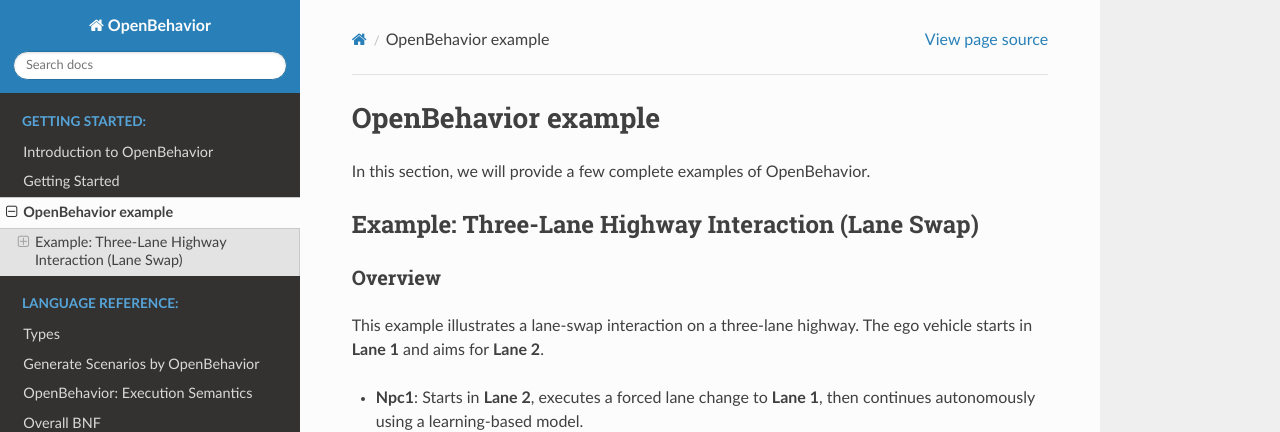
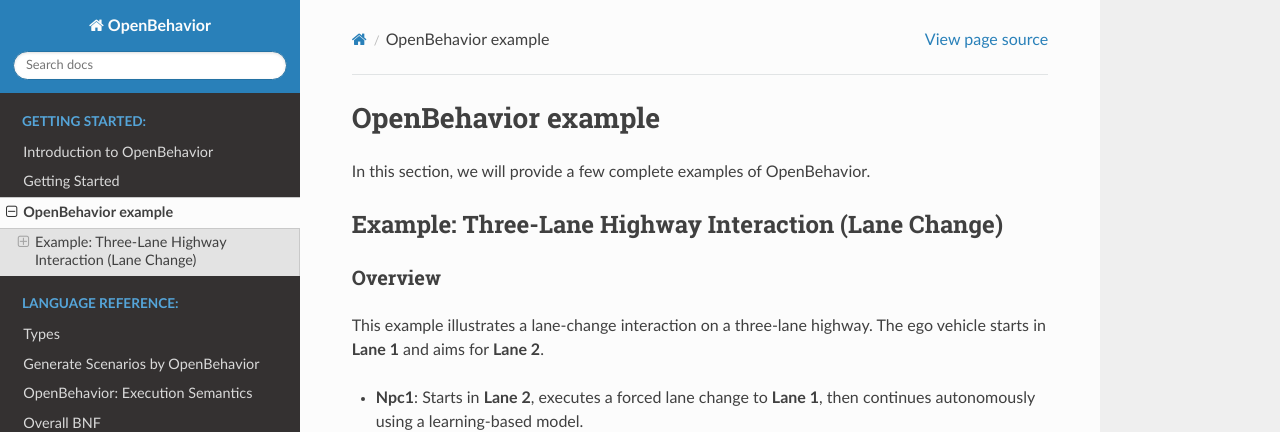
Before and after one commit to Sunshinesheep/OpenBehavior-doc, a Sphinx documentation site: the page built from docs/source/OpenBehavior_example.md, in a window 1280 px wide and 900 px high. Shown: the top 432 px of the window. Built offline with Sphinx 7.4.7 and the Read the Docs theme 3.1.0, drawn with Linux system fonts in a browser that asks for light colours.

Commit message:
Update OpenBehavior_example.md

```diff
--- a/docs/source/OpenBehavior_example.md
+++ b/docs/source/OpenBehavior_example.md
@@ -1,16 +1,16 @@
 # OpenBehavior example
 In this section, we will provide a few complete examples of OpenBehavior.
 
-## Example: Three-Lane Highway Interaction (Lane Swap)
+## Example: Three-Lane Highway Interaction (Lane Change)
 
 ### Overview
-This example illustrates a lane-swap interaction on a three-lane highway. The ego vehicle starts in **Lane 1** and aims for **Lane 2**.
+This example illustrates a lane-change interaction on a three-lane highway. The ego vehicle starts in **Lane 1** and aims for **Lane 2**.
 
 * **Npc1**: Starts in **Lane 2**, executes a forced lane change to **Lane 1**, then continues autonomously using a learning-based model.
 * **Npc2 & Npc3**: Originating from **Lane 3**, they attempt to merge into **Lane 2** ahead of the ego vehicle. Their decision-making is governed by the `Scenario Mode` configuration.
 
 #### Scenario Illustration
-![Highway Lane Swap Interaction](images/example.png)
+![Highway Lane Change Interaction](images/example.png)
 
 
 ### Scenario Script
```
